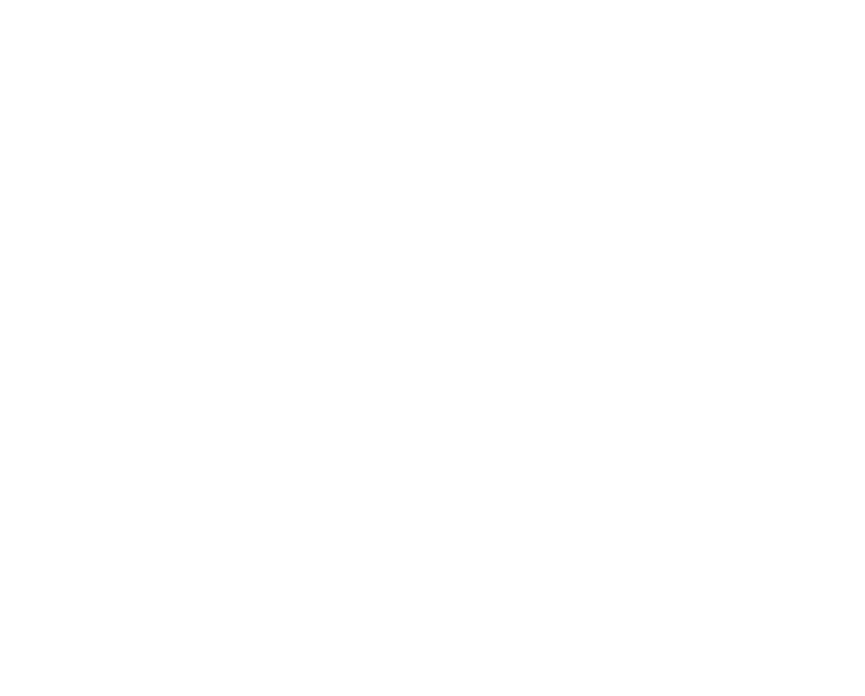
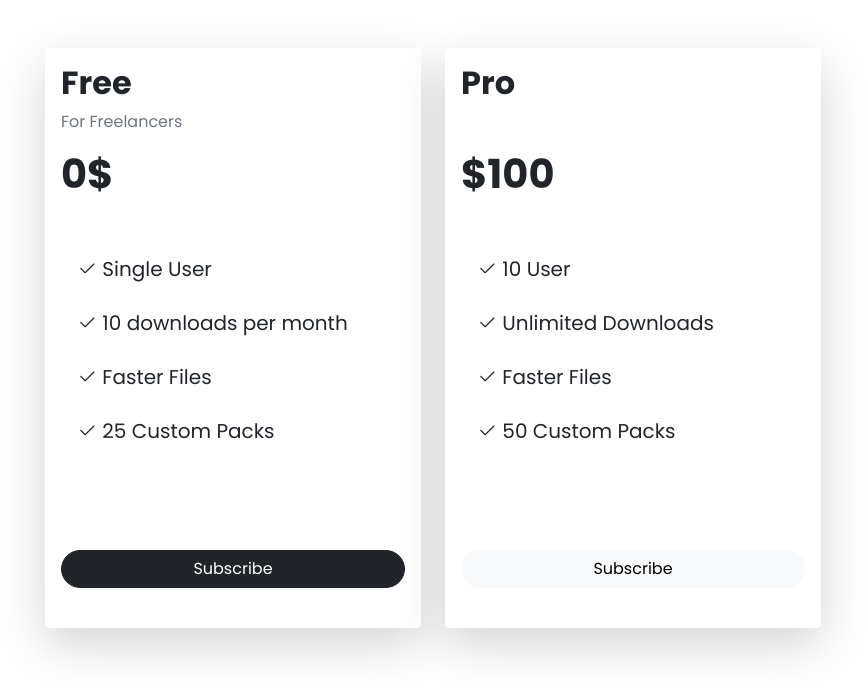
Before and after one commit to marphic-digital/bootstrap-projects, a plain HTML site: page pricing-card/index.html in a window 1280 px wide. Shown: the whole page, without its empty margins (207-1072 px from the left). Drawn offline with nearby package versions, Linux system fonts and the light colour scheme.

Commit message:
'pricing-card'

```diff
--- a/pricing-card/index.html
+++ b/pricing-card/index.html
@@ -3,11 +3,77 @@
 <head>
     <meta charset="UTF-8">
     <meta name="viewport" content="width=device-width, initial-scale=1.0">
+    <link rel="stylesheet" href="https://cdn.jsdelivr.net/npm/bootstrap-icons@1.11.3/font/bootstrap-icons.min.css">
     <link href="https://cdn.jsdelivr.net/npm/bootstrap@5.0.2/dist/css/bootstrap.min.css" rel="stylesheet">
+    <link href="https://fonts.googleapis.com/css2?family=Poppins:wght@300;400;600;700&display=swap" rel="stylesheet">
+    <link rel="stylesheet" href="style.css">
     <title>Pricing Card</title>
 </head>
 <body>
-
+    <div class="container">
+        <div class="row mt-5">
+            <div class="col-md-6">
+                <div class="card rounded-4 shadow-lg border-0 mb-5">
+                    <div class="card-body">
+                        <div>
+                            <h2 class="fw-bold">Free</h2>
+                            <p class="text-muted">For Freelancers</p>
+                        </div>
+                        <h1 class="fw-bold mt-3 mb-5">0$</h1>
+                        <ul class="list-group list-group-flush fs-5 mb-5 vstack gap-2">
+                            <li class="list-group-item border-0">
+                                <i class="bi bi-check2"></i> Single User
+                            </li>
+                            <li class="list-group-item border-0">
+                                <i class="bi bi-check2"></i> 10 downloads per month
+                            </li>
+                            <li class="list-group-item border-0">
+                                <i class="bi bi-check2"></i> Faster Files
+                            </li>
+                            <li class="list-group-item border-0">
+                                <i class="bi bi-check2"></i> 25 Custom Packs
+                            </li>
+                        </ul>
+                        <div class="d-grid">
+                            <button class="btn btn-dark rounded-pill mt-5 mb-4">
+                                Subscribe
+                            </button>
+                        </div>
+                    </div>
+                </div>
+            </div>
+            <div class="col-md-6">
+                <div class="card text-bg-dark border-0 shadow-lg">
+                    <div class="card-body">
+                        <div>
+                            <h2 class="fw-bold">Pro</h2>
+                            <p class="text-white">For Agencies</p>
+                        </div>
+                        <h1 class="fw-bold mt-3 mb-5">$100</h1>
+                        <ul class="list-group list-group-flush fs-5 mb-5 vstack gap-2">
+                            <li class="list-group-item border-0 text-bg-dark">
+                                <i class="bi bi-check2"></i> 10 User
+                            </li>
+                            <li class="list-group-item border-0 text-bg-dark">
+                                <i class="bi bi-check2"></i> Unlimited Downloads
+                            </li>
+                            <li class="list-group-item border-0 text-bg-dark">
+                                <i class="bi bi-check2"></i> Faster Files
+                            </li>
+                            <li class="list-group-item border-0 text-bg-dark">
+                                <i class="bi bi-check2"></i> 50 Custom Packs
+                            </li>
+                        </ul>
+                        <div class="d-grid">
+                            <button class="btn btn-light rounded-pill mt-5 mb-4">
+                                Subscribe
+                            </button>
+                        </div>
+                    </div>
+                </div>
+            </div>
+        </div>
+    </div>
 
 
 
--- /dev/null
+++ b/pricing-card/style.css
@@ -0,0 +1,8 @@
+body{
+    font-family: "Poppins", sans-serif;
+}
+@media (min-width: 800px){
+    .container{
+        width: 800px;
+    }
+}
```
